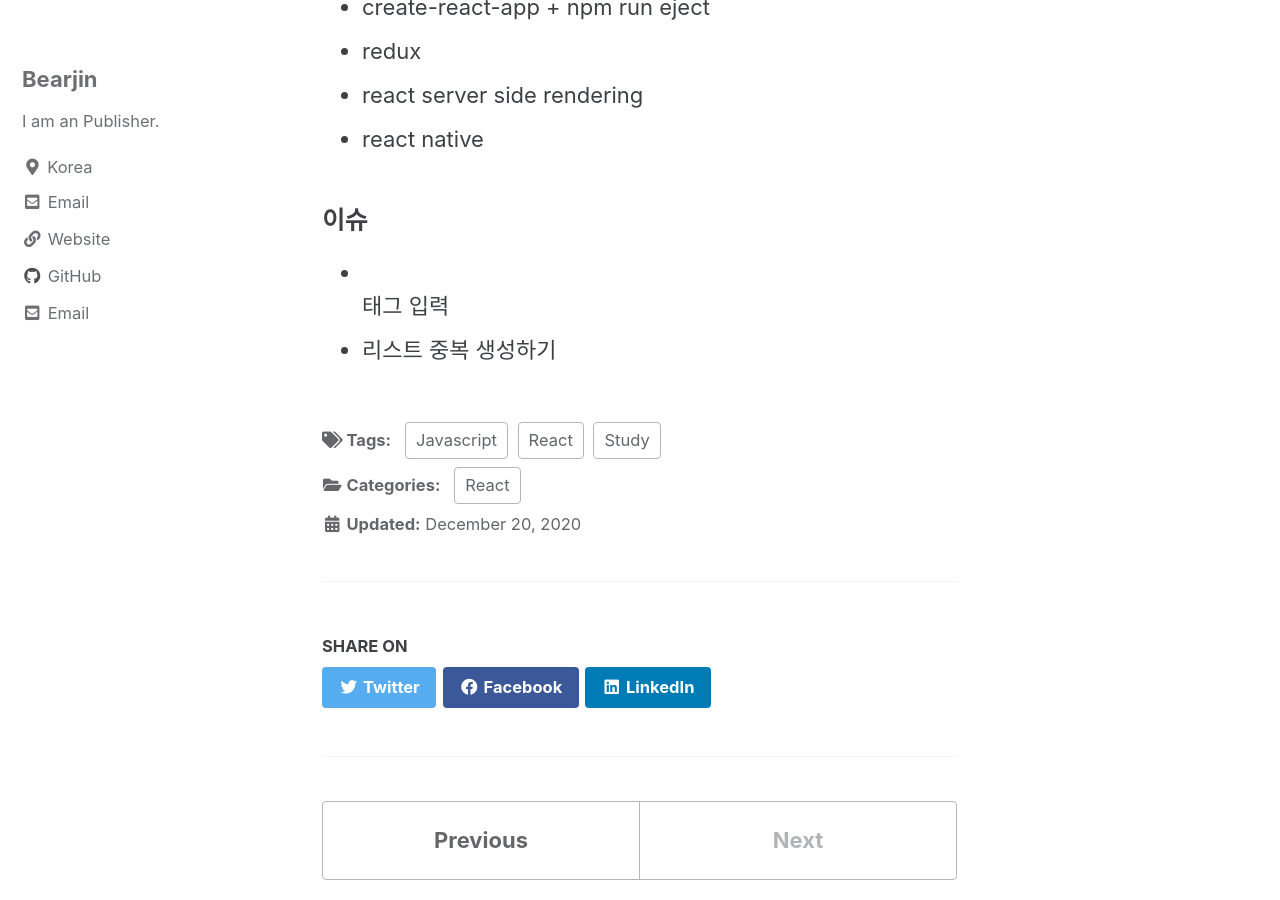
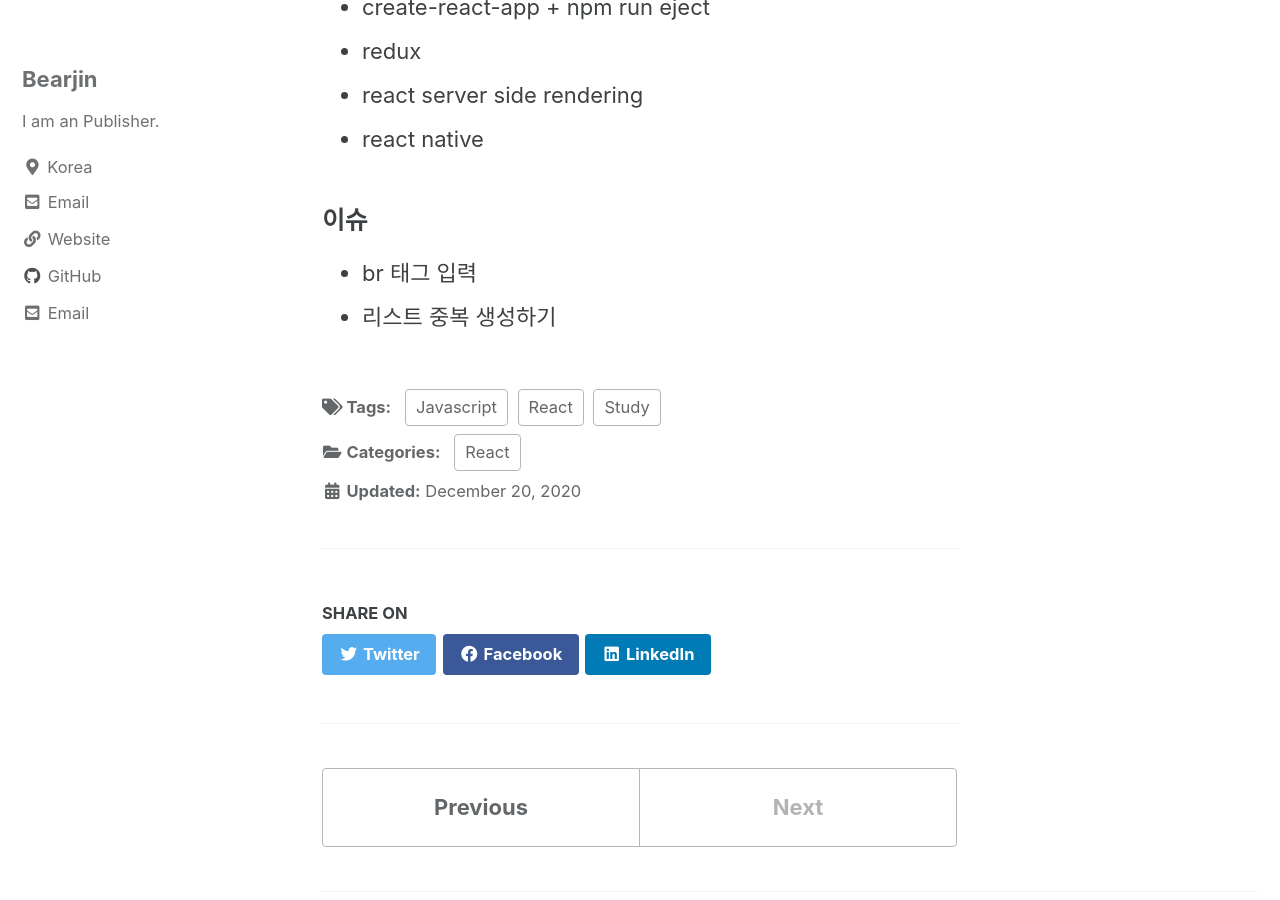
Before and after one commit to bearjin/bearjin.github.io, a Jekyll site: the page built from _posts/2020-12-20-React Study.md, in a window 1280 px wide and 900 px high, scrolled down 721 px. Built offline with Jekyll 4.4.1, drawn with Linux system fonts in a browser that asks for light colours; cached includes are drawn as plain includes.

```diff
--- a/_posts/2020-12-20-React Study.md
+++ b/_posts/2020-12-20-React Study.md
@@ -26,5 +26,5 @@ es6 문법으로 변경도 해보고 배운 내용들을 계속해서 반복해
 - react native
 
 ### 이슈
-- <br> 태그 입력
+- br 태그 입력
 - 리스트 중복 생성하기
```
